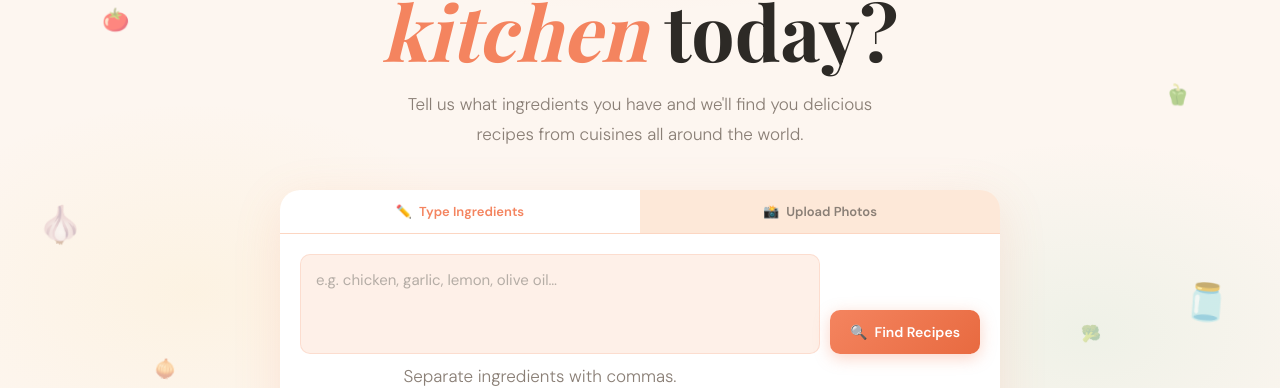
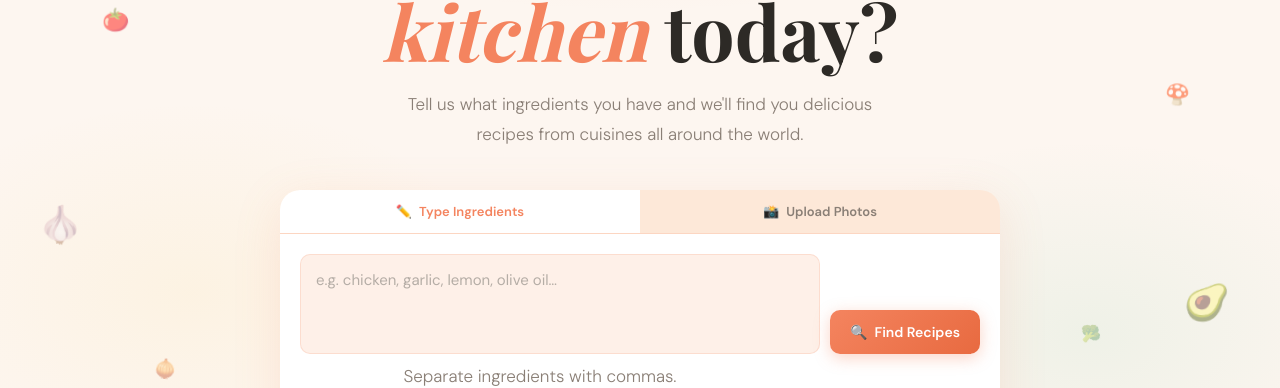
Before and after one commit to afafayman/Recipia, a website: page index.html in a window 1280 px wide. Shown: the part 267-655 px from the top of the page. Drawn offline with nearby package versions, Linux system fonts and the light colour scheme; a web font is replaced by a local one.

Commit message:
Update index.html

```diff
--- a/index.html
+++ b/index.html
@@ -54,9 +54,9 @@
       <span class="food-float" style="top:12%;left:5%;animation-duration:6s">🍋</span>
       <span class="food-float" style="top:20%;right:6%;animation-duration:7s;animation-delay:1s">🌿</span>
       <span class="food-float" style="top:60%;left:3%;animation-duration:8s;animation-delay:2s">🧄</span>
-      <span class="food-float" style="top:70%;right:4%;animation-duration:5.5s;animation-delay:.5s">🫙</span>
+      <span class="food-float" style="top:70%;right:4%;animation-duration:5.5s;animation-delay:.5s">🥑</span>
       <span class="food-float" style="top:35%;left:8%;animation-duration:7.5s;animation-delay:1.5s;font-size:22px">🍅</span>
-      <span class="food-float" style="top:45%;right:7%;animation-duration:6.5s;animation-delay:2.5s;font-size:20px">🫑</span>
+      <span class="food-float" style="top:45%;right:7%;animation-duration:6.5s;animation-delay:2.5s;font-size:20px">🍄</span>
       <span class="food-float" style="top:80%;left:12%;animation-duration:9s;animation-delay:3s;font-size:18px">🧅</span>
       <span class="food-float" style="top:75%;right:14%;animation-duration:7s;animation-delay:1s;font-size:16px;opacity:.3">🥦</span>
 
```
